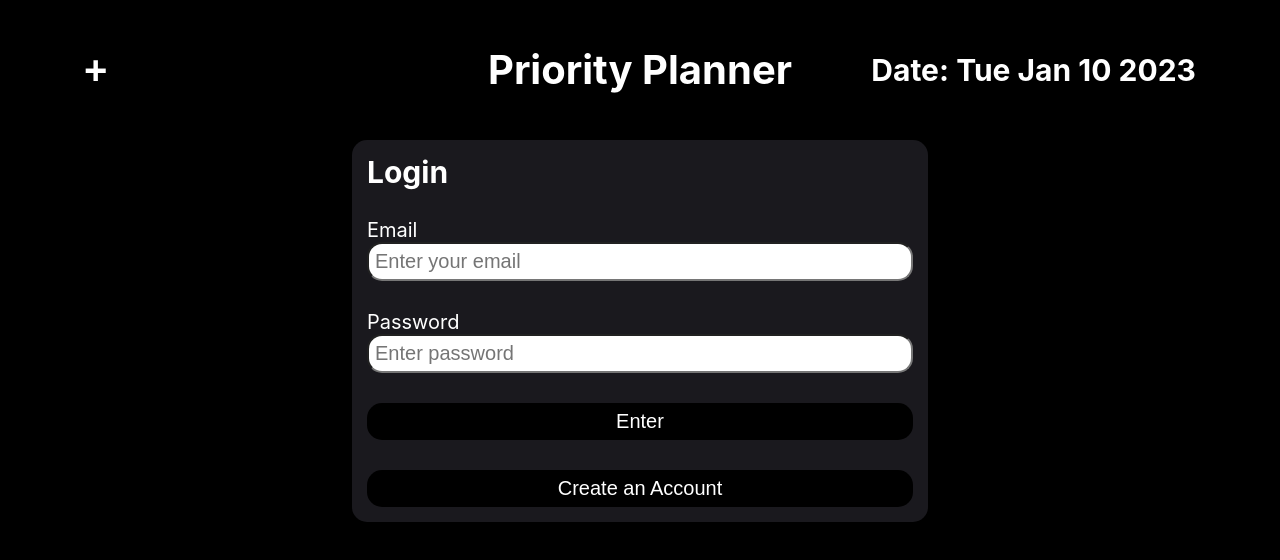
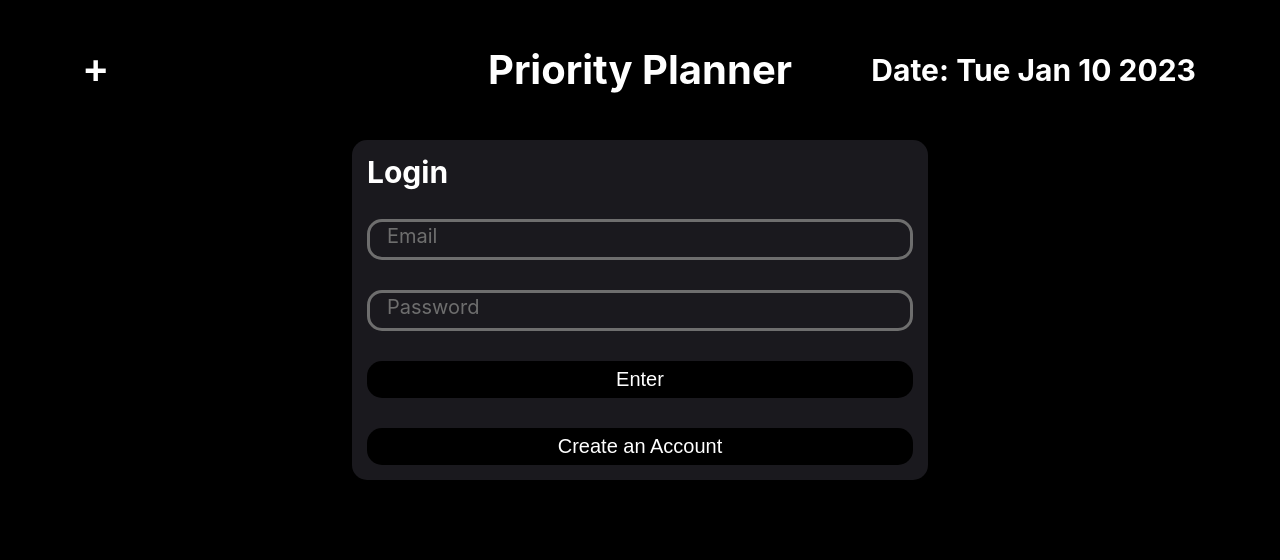
Before and after one commit to alvinwchou/priority-planner, a React (Create React App) app: page / in a window 1280 px wide. Shown: the top 560 px of the page. Built offline with nearby package versions, Linux system fonts and the light colour scheme; no server answers.

Commit message:
test: :lipstick: Testing some styling to the login and registation forms

```diff
--- a/src/components/FormError.jsx
+++ b/src/components/FormError.jsx
@@ -23,10 +23,8 @@ function FormError({ errorMessage }) {
             {errorMessage ===
                 "Firebase: Access to this account has been temporarily disabled due to many failed login attempts. You can immediately restore it by resetting your password or you can try again later. (auth/too-many-requests)." && (
                 <p>
-                    Firebase: Access to this account has been temporarily
-                    disabled due to many failed login attempts. You can
-                    immediately restore it by resetting your password or you can
-                    try again later.
+                    Access to this account has been temporarily
+                    disabled due to many failed login attempts. Try again later.
                 </p>
             )}
         </div>
--- a/src/pages/LoginRegister.jsx
+++ b/src/pages/LoginRegister.jsx
@@ -111,16 +111,21 @@ const LoginRegister = ({ userId }) => {
                     /> */}
                 </div>
                 <div className="formGroup">
-                    <label htmlFor="email">Enter your email</label>
                     <input
                         type="text"
                         name="email"
                         id="email"
-                        placeholder="Enter your email"
+                        // placeholder="Enter your email"
                         // ref={registerEmailRef}
                         onChange={handleChangeRegister}
                         value={registrationForm.email}
                     />
+                    <label
+                        htmlFor="email"
+                        className={registrationForm.email && "notEmpty"}
+                    >
+                        Enter your email
+                    </label>
                     {errorMessage ===
                         "Firebase: Error (auth/invalid-email)." && (
                         <FormError errorMessage={errorMessage} />
@@ -131,16 +136,21 @@ const LoginRegister = ({ userId }) => {
                     )}
                 </div>
                 <div className="formGroup">
-                    <label htmlFor="passOne">Enter password</label>
                     <input
                         type="password"
                         name="passOne"
                         id="passOne"
-                        placeholder="Enter password"
+                        // placeholder="Enter password"
                         // ref={registerPassOneRef}
                         onChange={handleChangeRegister}
                         value={registrationForm.passOne}
                     />
+                    <label
+                        htmlFor="passOne"
+                        className={registrationForm.passOne && "notEmpty"}
+                    >
+                        Enter password
+                    </label>
                     {errorMessage ===
                         "Firebase: Error (auth/internal-error)." && (
                         <FormError errorMessage={errorMessage} />
@@ -150,16 +160,21 @@ const LoginRegister = ({ userId }) => {
                     )}
                 </div>
                 <div className="formGroup">
-                    <label htmlFor="passTwo">Confirm password</label>
                     <input
                         type="password"
                         name="passTwo"
                         id="passTwo"
-                        placeholder="Confirm password"
+                        // placeholder="Confirm password"
                         // ref={registerPassTwoRef}
                         onChange={handleChangeRegister}
                         value={registrationForm.passTwo}
                     />
+                    <label
+                        htmlFor="passTwo"
+                        className={registrationForm.passTwo && "notEmpty"}
+                    >
+                        Confirm password
+                    </label>
                     {errorMessage === "Passwords do not match" && (
                         <FormError errorMessage={errorMessage} />
                     )}
@@ -189,16 +204,21 @@ const LoginRegister = ({ userId }) => {
             <form onSubmit={handleSubmitLogin}>
                 <h2>Login</h2>
                 <div className="formGroup">
-                    <label htmlFor="email">Email</label>
                     <input
                         type="text"
                         name="email"
                         id="email"
-                        placeholder="Enter your email"
+                        // placeholder="Enter your email"
                         // ref={loginEmailRef}
                         onChange={handleChangeLogin}
                         value={loginForm.email}
                     />
+                    <label
+                        htmlFor="email"
+                        className={loginForm.email && "notEmpty"}
+                    >
+                        Email
+                    </label>
                     {errorMessage ===
                         "Firebase: Error (auth/invalid-email)." && (
                         <FormError errorMessage={errorMessage} />
@@ -209,16 +229,21 @@ const LoginRegister = ({ userId }) => {
                     )}
                 </div>
                 <div className="formGroup">
-                    <label htmlFor="password">Password</label>
                     <input
                         type="password"
                         name="password"
                         id="password"
-                        placeholder="Enter password"
+                        // placeholder="Enter password"
                         // ref={loginPasswordRef}
                         onChange={handleChangeLogin}
                         value={loginForm.password}
                     />
+                    <label
+                        htmlFor="password"
+                        className={loginForm.password && "notEmpty"}
+                    >
+                        Password
+                    </label>
                     {errorMessage ===
                         "Firebase: Error (auth/internal-error)." && (
                         <FormError errorMessage={errorMessage} />
--- a/src/styles/sass/partials/_loginRegister.scss
+++ b/src/styles/sass/partials/_loginRegister.scss
@@ -13,12 +13,37 @@
 
     .formGroup {
         margin-top: 1.5rem;
-
+        position: relative;
         input {
-            // background-color: rgb(26, 25, 30);
+            background-color: rgb(26, 25, 30);
             border-radius: 15px;
             padding: 0.3rem;
             width: 100%;
+            border: 3px solid rgb(110, 110, 110);
+            &:focus {
+                outline: none;
+                border: 3px solid white;
+            }
+            &:focus ~ label {
+                transform: translateY(calc(-50% - 0.3rem)) scale(0.8);
+                color: white;
+                background-color: rgb(26, 25, 30);
+                padding: 0 0.2rem;
+            }
+        }
+        label {
+            position: absolute;
+            left: 1rem;
+            top: 0.3rem;
+            color: rgb(110, 110, 110);
+            // transform: translateY(1rem);
+            transition: all 0.1s ease-out;
+        }
+        .notEmpty {
+            transform: translateY(calc(-50% - 0.3rem)) scale(0.8);
+                color: white;
+                background-color: rgb(26, 25, 30);
+                padding: 0 0.2rem;
         }
     }
 
--- a/src/styles/sass/partials/_typography.scss
+++ b/src/styles/sass/partials/_typography.scss
@@ -19,7 +19,7 @@
 }
 
 input {
-    color: black;
+    color: white;
 }
 
 a {
--- a/src/styles/styles.css
+++ b/src/styles/styles.css
@@ -285,7 +285,7 @@ select {
 }
 
 input {
-  color: black;
+  color: white;
 }
 
 a {
@@ -371,12 +371,45 @@ a {
 .login .formGroup,
 .register .formGroup {
   margin-top: 1.5rem;
+  position: relative;
 }
 .login .formGroup input,
 .register .formGroup input {
+  background-color: rgb(26, 25, 30);
   border-radius: 15px;
   padding: 0.3rem;
   width: 100%;
+  border: 3px solid rgb(110, 110, 110);
+}
+.login .formGroup input:focus,
+.register .formGroup input:focus {
+  outline: none;
+  border: 3px solid white;
+}
+.login .formGroup input:focus ~ label,
+.register .formGroup input:focus ~ label {
+  -webkit-transform: translateY(calc(-50% - 0.3rem)) scale(0.8);
+          transform: translateY(calc(-50% - 0.3rem)) scale(0.8);
+  color: white;
+  background-color: rgb(26, 25, 30);
+  padding: 0 0.2rem;
+}
+.login .formGroup label,
+.register .formGroup label {
+  position: absolute;
+  left: 1rem;
+  top: 0.3rem;
+  color: rgb(110, 110, 110);
+  -webkit-transition: all 0.1s ease-out;
+  transition: all 0.1s ease-out;
+}
+.login .formGroup .notEmpty,
+.register .formGroup .notEmpty {
+  -webkit-transform: translateY(calc(-50% - 0.3rem)) scale(0.8);
+          transform: translateY(calc(-50% - 0.3rem)) scale(0.8);
+  color: white;
+  background-color: rgb(26, 25, 30);
+  padding: 0 0.2rem;
 }
 .login button,
 .register button {
```
Also changed, not shown: src/styles/styles.min.css.
